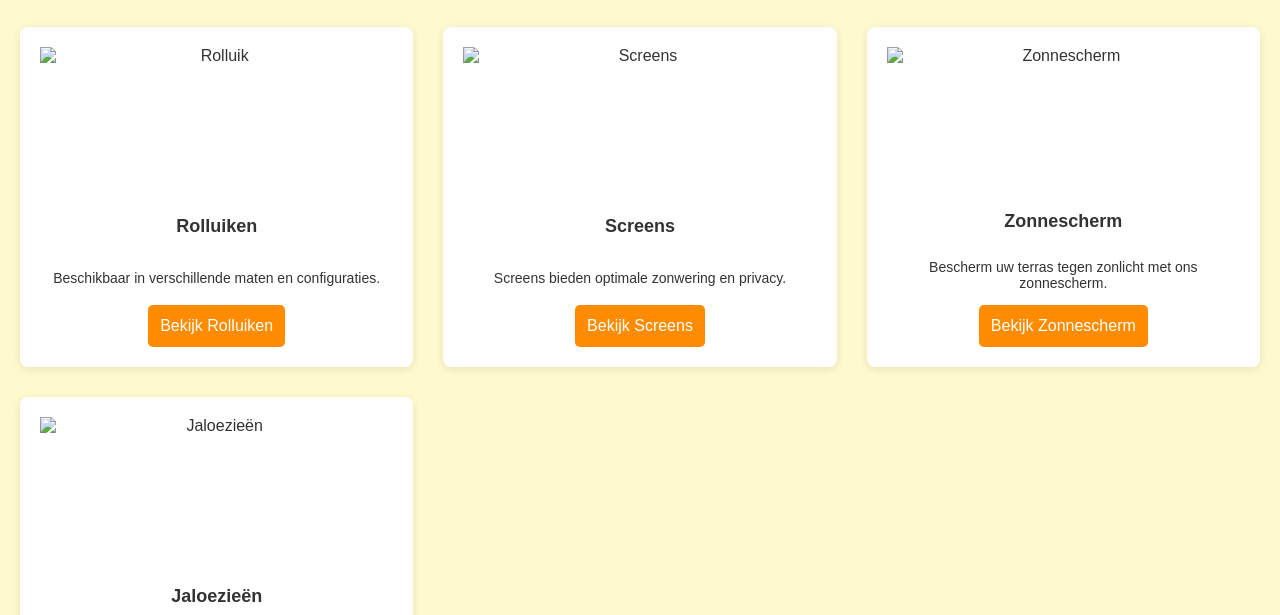
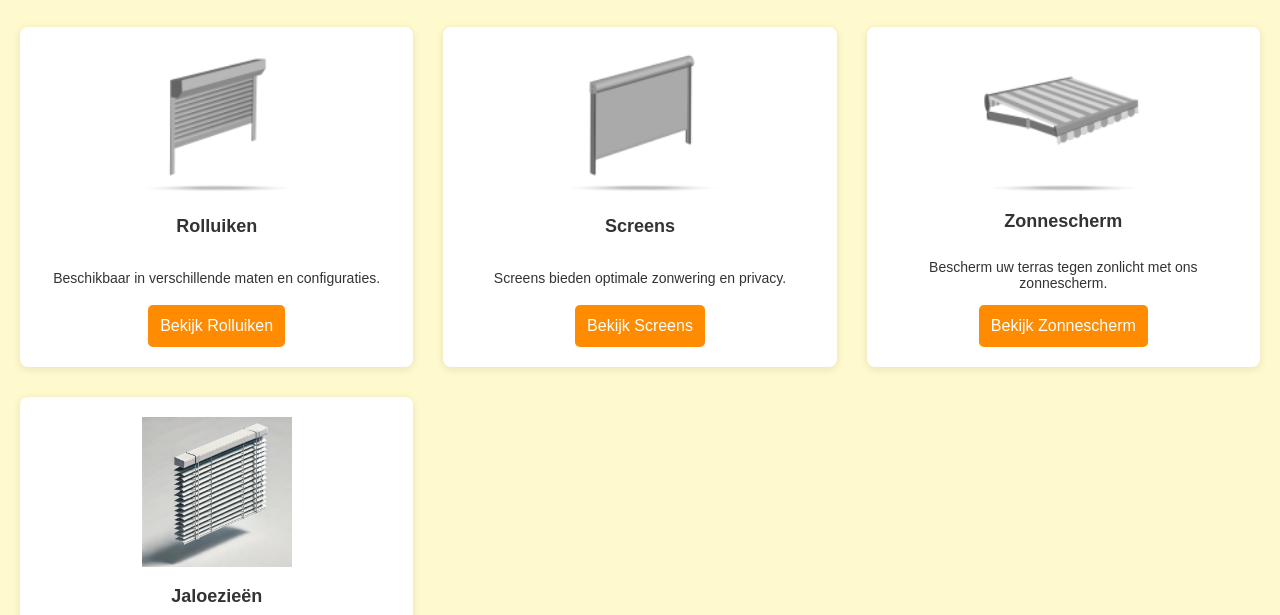
Before and after one commit to Avatar12a/RR, a plain HTML site: page index.html in a window 1280 px wide. Shown: the part 185-800 px from the top of the page. Drawn offline with Linux system fonts and the light colour scheme; files whose address does not match are found by name.

Commit message:
Update index.html

```diff
--- a/index.html
+++ b/index.html
@@ -42,25 +42,25 @@
     <div class="section-title"></div>
     <div class="product-list">
         <div class="product">
-            <img src="afbeedlingen/209.png" alt="Rolluik">
+            <img src="209.png" alt="Rolluik">
             <h3>Rolluiken</h3>
             <p>Beschikbaar in verschillende maten en configuraties.</p>
             <a href="Rolluiken.html"><button>Bekijk Rolluiken</button></a>
         </div>
         <div class="product">
-            <img src="afbeedlingen/210.png" alt="Screens">
+            <img src="210.png" alt="Screens">
             <h3>Screens</h3>
             <p>Screens bieden optimale zonwering en privacy.</p>
             <a href="Screens.html"><button>Bekijk Screens</button></a>
         </div>
         <div class="product">
-            <img src="afbeedlingen/211.png" alt="Zonnescherm">
+            <img src="211.png" alt="Zonnescherm">
             <h3>Zonnescherm</h3>
             <p>Bescherm uw terras tegen zonlicht met ons zonnescherm.</p>
             <a href="Zonneschermen.html"><button>Bekijk Zonnescherm</button></a>
         </div>
         <div class="product">
-            <img src="afbeedlingen/333.webp" alt="Jaloezieën">
+            <img src="333.webp" alt="Jaloezieën">
             <h3>Jaloezieën</h3>
             <p>Elegante jaloezieën voor een warm interieur.</p>
             <a href="Jalouzieen.html"><button>Bekijk Jaloezieën</button></a>
```
